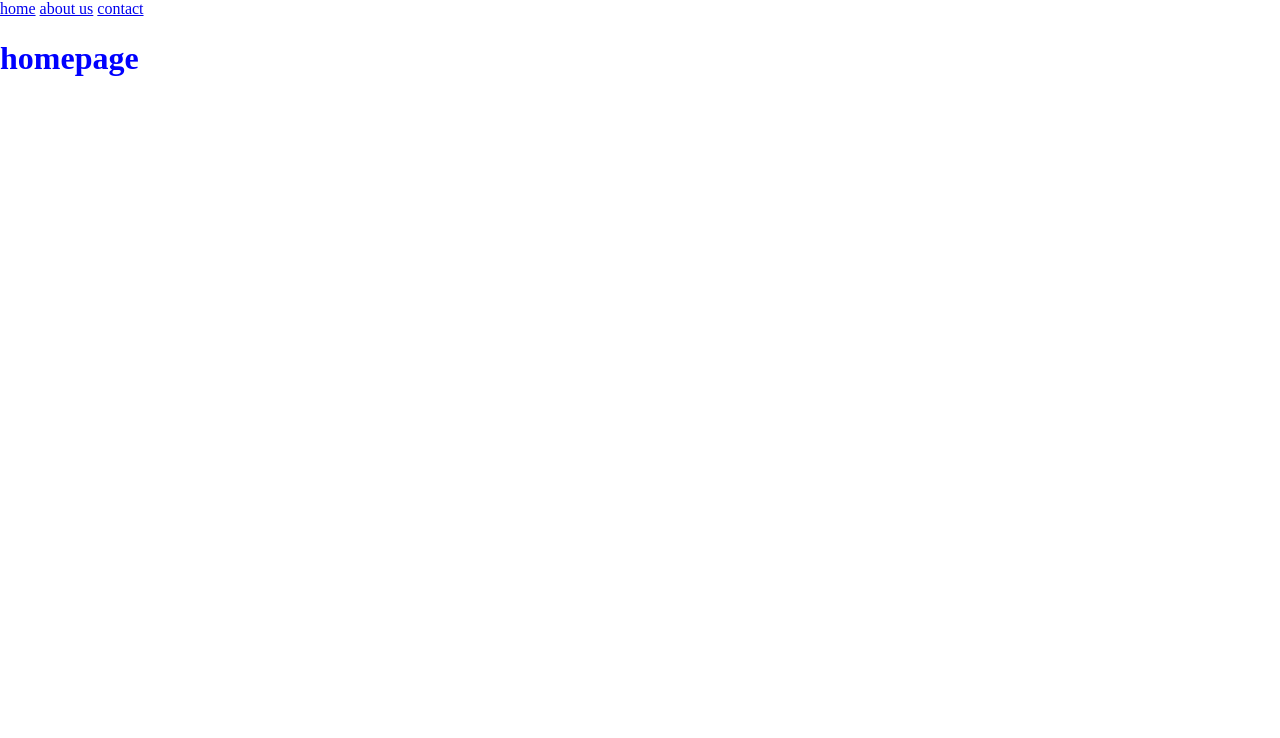
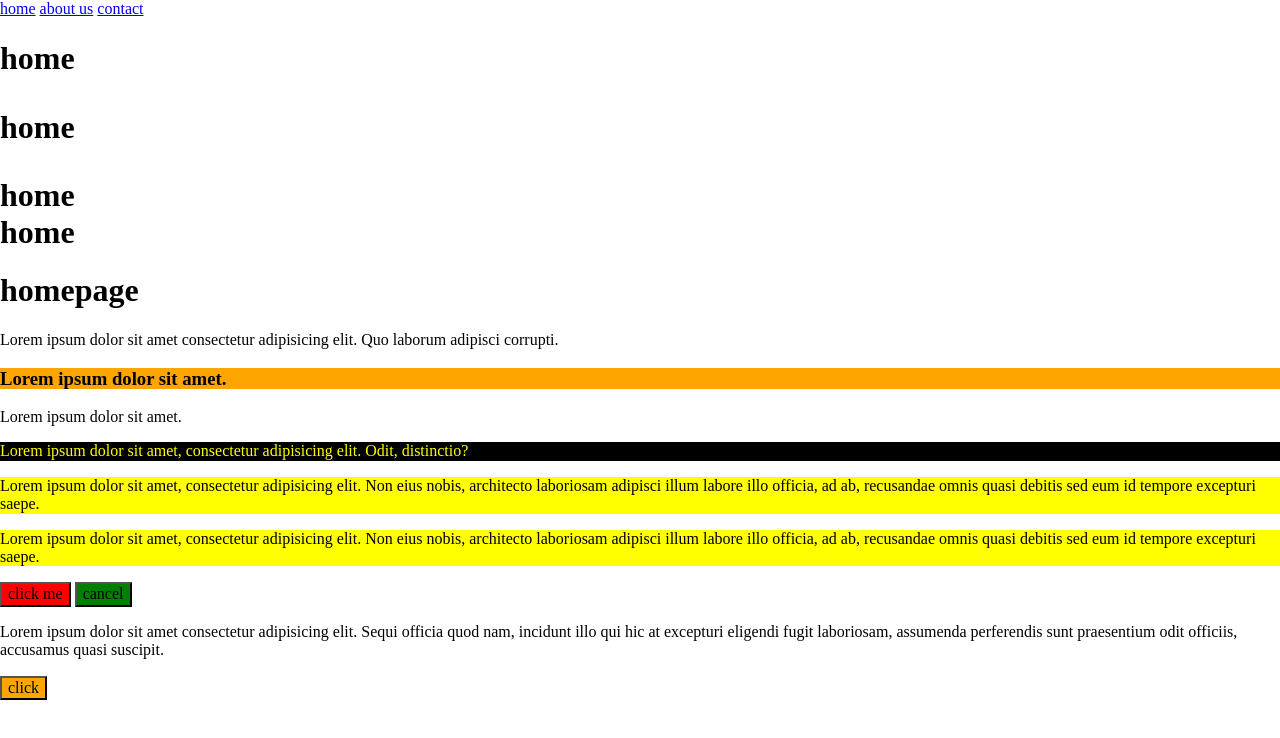
Before and after one commit to biigii/march2024project4, a plain HTML site: page index.html in a window 1280 px wide. Drawn offline with nearby package versions, Linux system fonts and the light colour scheme.

Commit message:
class combination

```diff
--- a/assets/css/styles.css
+++ b/assets/css/styles.css
@@ -1,50 +1,59 @@
-/* <h1 class="heading" id="heading">homepage</h1> */
-
-/* the cascade */
-
-
-/* id is first, then class and lastly type */
-
-#heading {
-    color: blue
-}
-
-
-
-.heading {
-    color: purple
-}
-
-
-h1 {
-    color: red
-}
-
-
-
-
-/* h1 {
-    color: blue;
-}
-
-h1 {
-    color: orange;
-    color: green;
+/* .something {
     color: red
 } */
 
-/* .heading {
-    background-color: red;
-}
+/* find an element which has the class of hotdog */
+/* then inside it get all <p> */
+/* .hotdog p {
+    color: red;
+} */
 
-.heading {
+/* .text {
+    color: blue
+} */
+
+/* .hotdog .text {
+    color: blue
+} */
+
+/* .text {
     background-color: orange;
 } */
 
-/* #heading {
-    color: orange
+/* find an h3 element which has the class of text */
+h3.text {
+  background-color: orange;
 }
 
-#heading {
-    color: green
+section.hotdog p.text {
+  color: yellow;
+  background-color: black;
+}
+
+section.hotdog .content p {
+  background-color: yellow;
+}
+
+/* .hotdog .content button.btn {
+  background-color: red;
 } */
+
+.content button.btn {
+  background-color: red;
+}
+
+section.text {
+/* means a <section> which itself has class of text */
+}
+
+section .text {
+    /* section which has a child element with class of text */
+}
+
+.content .btn-green {
+    background-color: green;
+}
+
+article#hello button#btn {
+    background-color: orange;
+}
--- a/index.html
+++ b/index.html
@@ -27,8 +27,82 @@
         <a href="./contact-us.html">contact</a>
       </nav>
     </header>
+
+    <style>
+      .test p {
+        font-size: 32px;
+        font-weight: bold;
+      }
+
+      .test div {
+        font-size: 32px;
+        font-weight: bold;
+      }
+
+      .test section {
+        font-size: 32px;
+        font-weight: bold;
+      }
+    </style>
+
+    <div class="test">
+      <h1>home</h1>
+      <p>home</p>
+      <div>home</div>
+      <section>home</section>
+    </div>
+
     <h1 class="heading" id="heading">homepage</h1>
-    <main></main>
-    <footer></footer>
+    <!-- section.hotdog -->
+
+    <p>
+      Lorem ipsum dolor sit amet consectetur adipisicing elit. Quo laborum
+      adipisci corrupti.
+    </p>
+
+    <h3 class="text">Lorem ipsum dolor sit amet.</h3>
+
+    <section class="hotdog">
+      <p>Lorem ipsum dolor sit amet.</p>
+      <!-- p.text>lorem10 -->
+      <p class="text">
+        Lorem ipsum dolor sit amet, consectetur adipisicing elit. Odit,
+        distinctio?
+      </p>
+      <div class="content">
+        <p>
+          Lorem ipsum dolor sit amet, consectetur adipisicing elit. Non eius
+          nobis, architecto laboriosam adipisci illum labore illo officia, ad
+          ab, recusandae omnis quasi debitis sed eum id tempore excepturi saepe.
+        </p>
+        <p>
+          Lorem ipsum dolor sit amet, consectetur adipisicing elit. Non eius
+          nobis, architecto laboriosam adipisci illum labore illo officia, ad
+          ab, recusandae omnis quasi debitis sed eum id tempore excepturi saepe.
+        </p>
+        <button class="btn">click me</button>
+        <button class="btn-green">cancel</button>
+      </div>
+    </section>
+
+    <main>
+      <article id="hello">
+        <p>
+          Lorem ipsum dolor sit amet consectetur adipisicing elit. Sequi officia
+          quod nam, incidunt illo qui hic at excepturi eligendi fugit
+          laboriosam, assumenda perferendis sunt praesentium odit officiis,
+          accusamus quasi suscipit.
+        </p>
+        <button id="btn">click</button>
+      </article>
+    </main>
+    <footer>
+      <section class="text"></section>
+
+      <section>
+        <div class="text"></div>
+      </section>
+
+    </footer>
   </body>
 </html>
```
